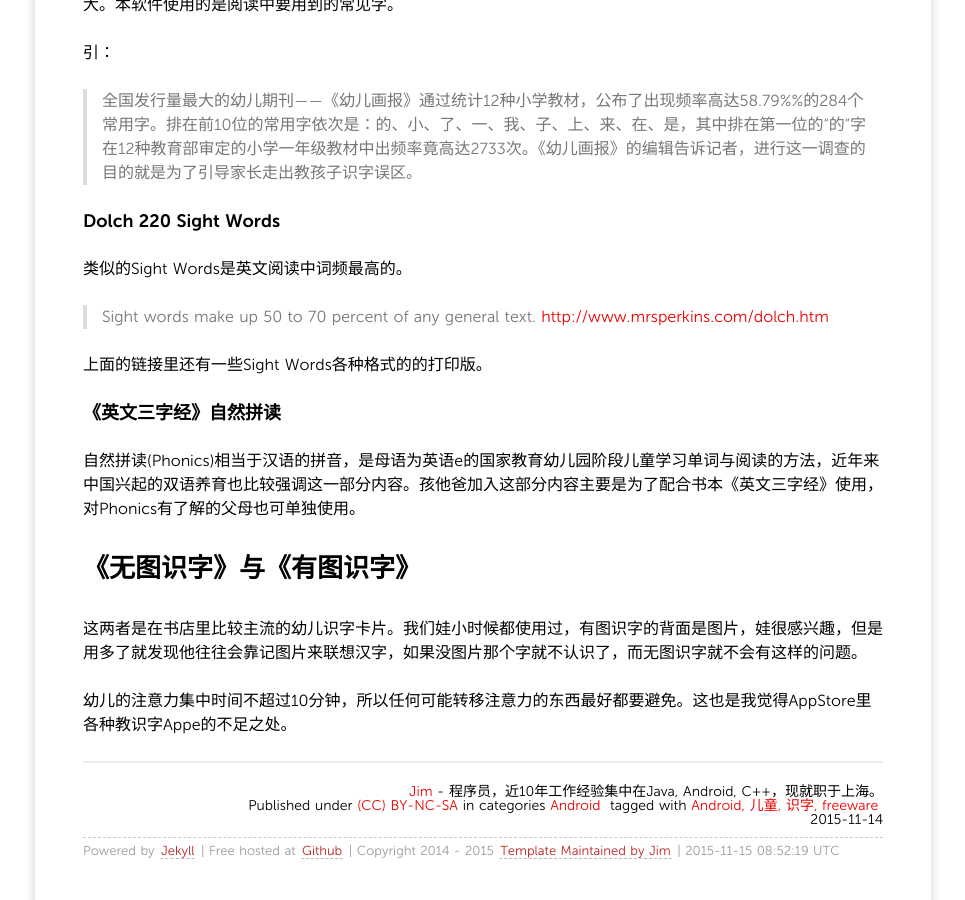
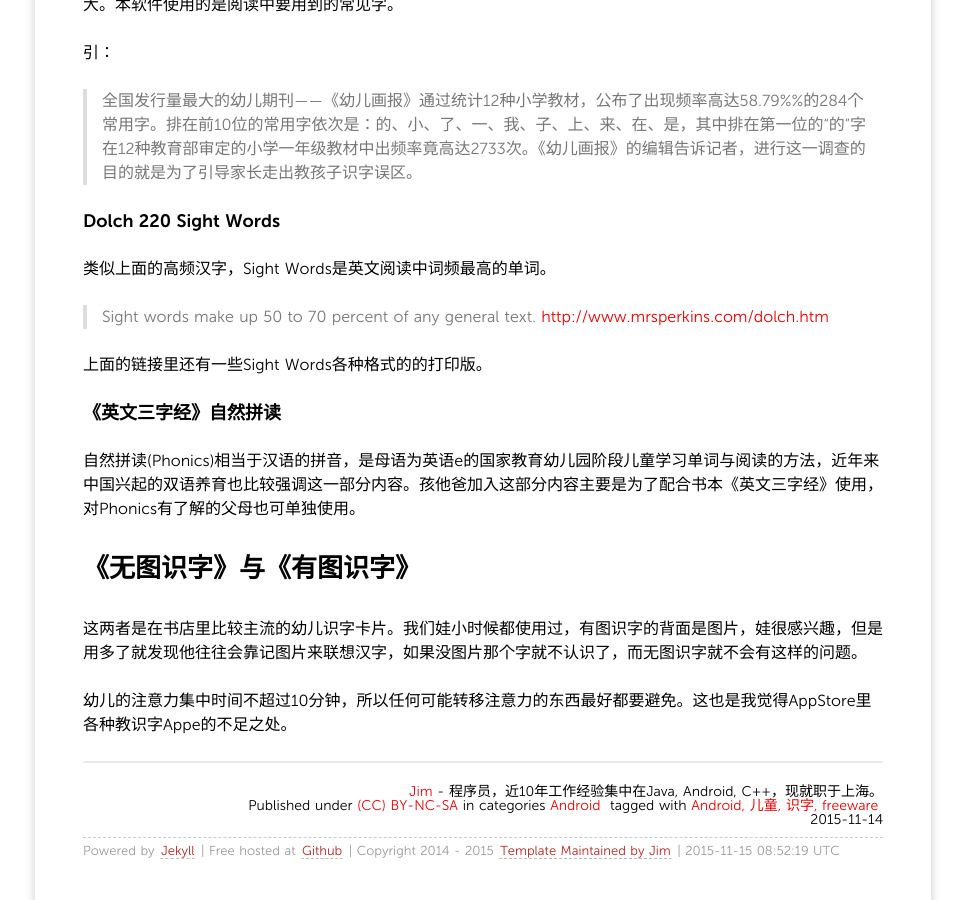
Before and after one commit to dashjim/dashjim.github.com, a Jekyll site: the page built from _posts/2015/2015-11-14-Android-app-for-kids-to-learn-Chinese.md, in a window 1280 px wide and 900 px high, scrolled down 1676 px. Shown: the whole window, without its empty margins (157-1122 px from the left). Built offline with Jekyll 4.4.1, drawn with Linux system fonts in a browser that asks for light colours; nearby versions of some CDN libraries; Markdown is read by kramdown in place of the engine named in the settings; comment, search, counter and statistics services are not loaded.

Commit message:
Update 2015-11-14-Android-app-for-kids-to-learn-Chinese.md

```diff
--- a/_posts/2015/2015-11-14-Android-app-for-kids-to-learn-Chinese.md
+++ b/_posts/2015/2015-11-14-Android-app-for-kids-to-learn-Chinese.md
@@ -39,7 +39,7 @@ tags:
 
 ### Dolch 220 Sight Words
 
-类似的Sight Words是英文阅读中词频最高的。
+类似上面的高频汉字，Sight Words是英文阅读中词频最高的单词。
 
 > Sight words make up 50 to 70 percent of any general text. [http://www.mrsperkins.com/dolch.htm](http://www.mrsperkins.com/dolch.htm )
 
```
